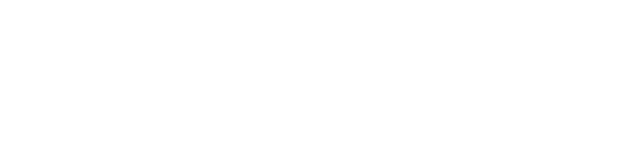
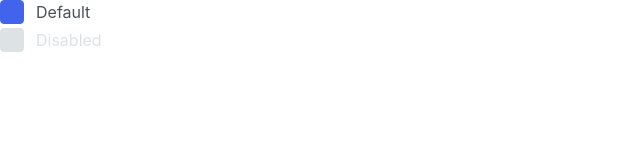
Before and after one commit to js-tasks-ru/htmlcss-20230124_guliev, a website: page 07-lection5/01-checkbox/index.html in a window 1280 px wide. Shown: the whole page, without its empty margins (0-640 px from the left). Drawn offline with Linux system fonts and the light colour scheme.

Commit message:
Create checbox

```diff
--- a/07-lection5/01-checkbox/checkbox.css
+++ b/07-lection5/01-checkbox/checkbox.css
@@ -0,0 +1,64 @@
+.checkbox {
+    display: inline-block;
+    position: relative;
+}
+
+.checkbox__input {
+    position: absolute;
+    outline: none;
+    clip: rect(0 0 0 0);
+}
+
+.checkbox__state {
+    display: inline-flex;
+    gap: 12px;
+    align-items: center;
+}
+
+.checkbox__control {
+    display: inline-flex;
+    align-items: center;
+    justify-content: center;
+    width: 24px;
+    height: 24px;
+    box-sizing: border-box;
+    background: var(--white);
+    border: 1px solid var(--grey-2);
+    border-radius: 4px;
+}
+
+.checbox__icon {
+    display: none;
+}
+
+.checkbox__title {
+    font-family: 'Inter';
+    font-style: normal;
+    font-weight: 400;
+    font-size: 16px;
+    line-height: 24px;
+    color: var(--grey-4);
+}
+
+.checkbox__input:checked~.checkbox__state .checkbox__control {
+    background: var(--blue-btn);
+    border-color: var(--blue-btn);
+}
+
+.checkbox__input:checked~.checkbox__state .checkbox__icon {
+    display: block;
+}
+
+.checkbox__input:focus~.checkbox__state .checkbox__title {
+    text-decoration: underline;
+}
+
+
+.checkbox__input:disabled~.checkbox__state .checkbox__control {
+    background: var(--grey-2);
+    border-radius: 4px;
+}
+
+.checkbox__input:disabled~.checkbox__state .checkbox__title {
+    color: var(--grey-2);
+}
--- a/07-lection5/01-checkbox/index.html
+++ b/07-lection5/01-checkbox/index.html
@@ -1,11 +1,44 @@
 <!DOCTYPE html>
 <!-- Страница чекбокса -->
 <html lang="ru">
-    <head>
-        <link rel="stylesheet" href="../../assets/css/main.css">
-        <link rel="stylesheet" href="./checkbox.css">
-    </head>
-    <body>
 
-    </body>
+<head>
+    <link rel="stylesheet" href="../../assets/css/main.css">
+    <link rel="stylesheet" href="./checkbox.css">
+</head>
+
+<body>
+    <label class="checkbox">
+        <input checked type="checkbox" class="checkbox__input">
+        <div class="checkbox__state">
+            <div class="checkbox__control">
+                <svg class="checbox__icon" width="15" height="13" viewBox="0 0 15 13" fill="none"
+                    xmlns="http://www.w3.org/2000/svg">
+                    <path d="M1.5 7.5L5 11L13 2" stroke="white" stroke-width="3" stroke-linecap="round"
+                        stroke-linejoin="round" />
+                </svg>
+            </div>
+            <div class="checkbox__title">
+                Default
+            </div>
+        </div>
+    </label>
+    <br>
+    <label class="checkbox">
+        <input disabled type="checkbox" class="checkbox__input">
+        <div class="checkbox__state">
+            <div class="checkbox__control">
+                <svg class="checbox__icon" width="15" height="13" viewBox="0 0 15 13" fill="none"
+                    xmlns="http://www.w3.org/2000/svg">
+                    <path d="M1.5 7.5L5 11L13 2" stroke="white" stroke-width="3" stroke-linecap="round"
+                        stroke-linejoin="round" />
+                </svg>
+            </div>
+            <div class="checkbox__title">
+                Disabled
+            </div>
+        </div>
+    </label>
+</body>
+
 </html>
```
